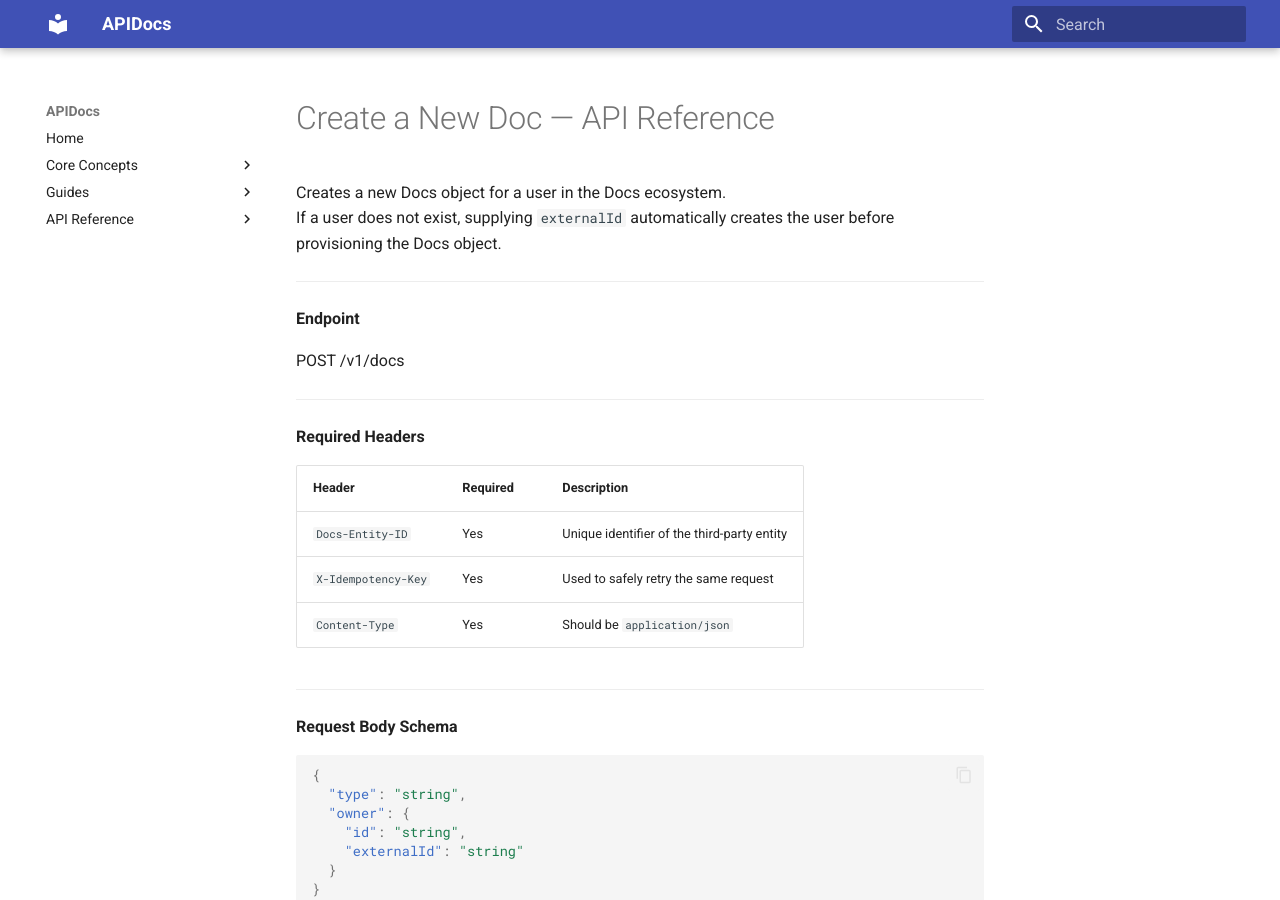
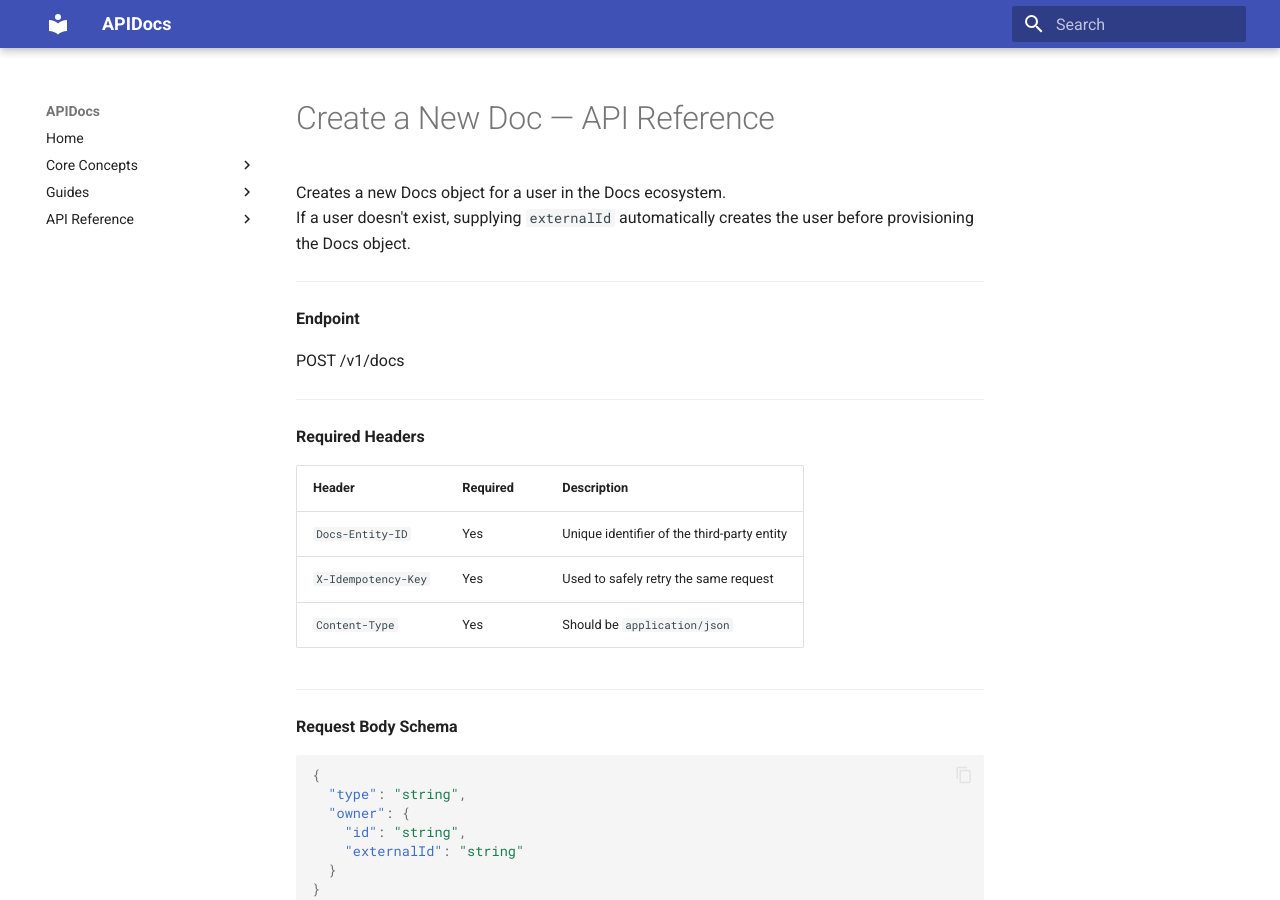
Before and after one commit to AllAboutDocs/APIDocs, an MkDocs documentation site: the page built from docs/api-reference/docs-create.md, in a window 1280 px wide and 900 px high. Built offline with MkDocs 1.6.1 and Material for MkDocs 9.7.7, drawn with Linux system fonts in a browser that asks for light colours.

Commit message:
Added a new API reference topic - docs-create

```diff
--- a/docs/api-reference/docs-create.md
+++ b/docs/api-reference/docs-create.md
@@ -1,7 +1,7 @@
 # Create a New Doc — API Reference
 
 Creates a new Docs object for a user in the Docs ecosystem.
-If a user does not exist, supplying `externalId` automatically creates the user before provisioning the Docs object.
+If a user doesn't exist, supplying `externalId` automatically creates the user before provisioning the Docs object.
 
 ---
 
--- a/mkdocs.yml
+++ b/mkdocs.yml
@@ -34,7 +34,7 @@ nav:
 
   - API Reference:
       - Docs:
-          - Create: api-reference/docs/docs-create.md
+          - Docs Create: api-reference/docs/docs-create.md
       #          - List by External ID: api/docs/list-by-external-id.md
       #          - Get by ID: api/docs/get-by-id.md
       #          - Update Status: api/docs/update-status.md
```
